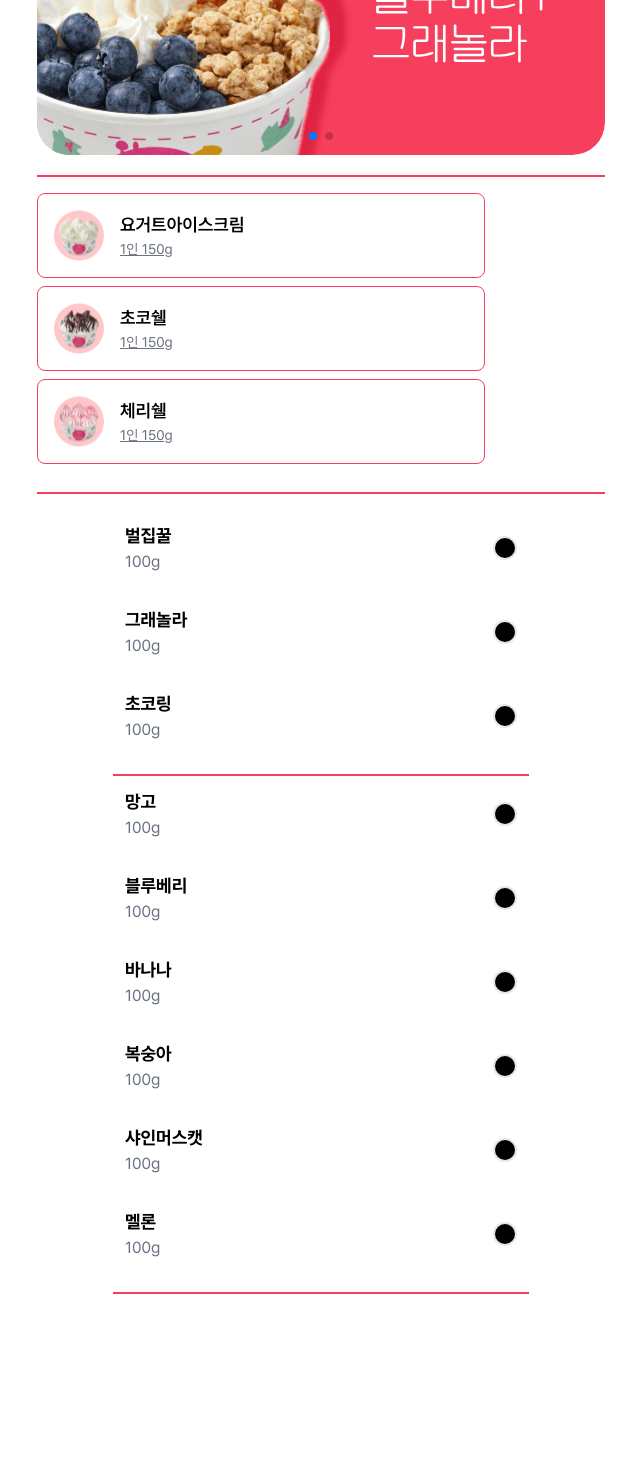
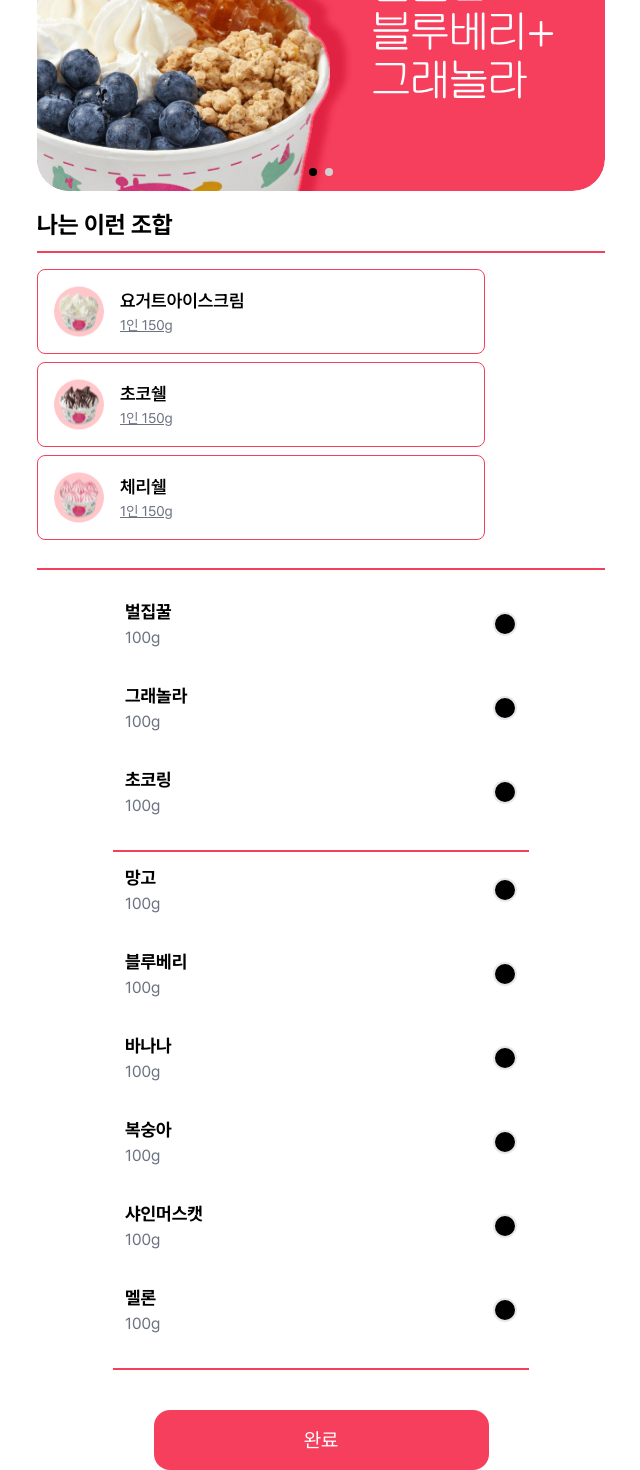
Before and after one commit to yourssu-summerthon-3/yoasobi-bbaddajeong-front, a Next.js app: page /home in a window 1280 px wide. Shown: the part 327-1797 px from the top of the page, without its empty margins (319-959 px from the left). Before the commit the page ends 1637 px from the top, so only its background shows below. Built offline with nearby package versions, Linux system fonts and the light colour scheme.

Commit message:
feat: 홈 화면 드롭다운 및 버튼 추가 구현

```diff
--- a/package.json
+++ b/package.json
@@ -9,6 +9,7 @@
     "lint": "next lint"
   },
   "dependencies": {
+    "@radix-ui/react-dropdown-menu": "^2.1.1",
     "next": "14.2.5",
     "react": "^18",
     "react-dom": "^18",
--- a/src/app/home/page.tsx
+++ b/src/app/home/page.tsx
@@ -28,12 +28,22 @@ export default function Home() {
         />
       </div>
 
+      <div className="text-[24px] font-bold mt-4">
+        나는 이게 조합
+      </div>
       <BannerCarousel />
-      <div className="mt-5 w-full h-0.5 bg-[#F63F5D]"></div>
+      <div className="text-[24px] font-bold mt-4">
+        나는 이런 조합
+      </div>
+      <div className="mt-2 w-full h-0.5 bg-[#F63F5D]"></div>
       <MenuSelector />
       <div className="mt-5 w-full h-0.5 bg-[#F63F5D]"></div>
       <Topping />
-      <div></div>
+      <div className="flex justify-center w-full mt-6">
+      <button className="bg-[#F63F5D] w-[335px] h-[60px] text-white text-center  rounded-[16px] text-[20px]">
+      완료
+    </button>
+    </div>
     </div>
   );
 }
--- /dev/null
+++ b/src/components/BannerCarousel.style.css
@@ -0,0 +1,8 @@
+.swiper-pagination-bullet {
+    background-color: #d1d1d1;
+    opacity: 1;
+  }
+
+  .swiper-pagination-bullet-active {
+    background-color: #000000;
+  }
--- a/src/components/BannerCarousel.tsx
+++ b/src/components/BannerCarousel.tsx
@@ -6,6 +6,7 @@ import { Pagination } from "swiper/modules";
 import Image from "next/image";
 import 추천조합1 from "../../public/추천조합1.svg";
 import 추천조합2 from "../../public/추천조합2.svg";
+import "./BannerCarousel.style.css"
 
 export default function BannerCarousel() {
   return (
@@ -13,7 +14,7 @@ export default function BannerCarousel() {
       spaceBetween={30}
       pagination={{ clickable: true }}
       modules={[Pagination]}
-      className="w-full mt-6"
+      className="w-full mt-2"
     >
       <SwiperSlide>
         <Image
--- a/src/components/Base.tsx
+++ b/src/components/Base.tsx
@@ -2,6 +2,7 @@
 import { useState } from "react";
 import { StaticImageData } from "next/image";
 import Image from "next/image";
+import * as DropdownMenu from "@radix-ui/react-dropdown-menu";
 import 기본 from "../../public/기본.svg";
 import 초코쉘 from "../../public/초코쉘.svg";
 import 체리쉘 from "../../public/체리쉘.svg";
@@ -12,6 +13,8 @@ interface MenuButtonProps {
   imgSrc: StaticImageData;
   isSelected: boolean;
   onClick: () => void;
+  onSelectGram: (gram: string) => void;
+  selectedGram: string;
 }
 
 function Base({
@@ -20,6 +23,8 @@ function Base({
   imgSrc,
   isSelected,
   onClick,
+  onSelectGram,
+  selectedGram,
 }: MenuButtonProps) {
   return (
     <button
@@ -47,43 +52,79 @@ function Base({
         >
           {label}
         </div>
-        <div
-          className={`underline text-sm ${
-            isSelected ? "text-white" : "text-gray-500"
-          }`}
-        >
-          {subLabel}
-        </div>
+        <DropdownMenu.Root>
+          <DropdownMenu.Trigger asChild>
+            <div
+              className={`underline text-sm cursor-pointer ${
+                isSelected ? "text-white" : "text-gray-500"
+              }`}
+            >
+              {selectedGram}
+            </div>
+          </DropdownMenu.Trigger>
+
+          <DropdownMenu.Portal>
+            <DropdownMenu.Content className="bg-white p-2 rounded shadow-lg text-lg">
+              {["1인 150g", "2인 300g", "3인 450g", "4인 600g"].map((gram) => (
+                <DropdownMenu.Item
+                  key={gram}
+                  className="cursor-pointer p-2 text-[15px] hover:bg-gray-200"
+                  onSelect={() => onSelectGram(gram)}
+                >
+                  {gram}
+                </DropdownMenu.Item>
+              ))}
+            </DropdownMenu.Content>
+          </DropdownMenu.Portal>
+        </DropdownMenu.Root>
       </div>
     </button>
   );
 }
 
 export default function MenuSelector() {
-  const [selected, setSelected] = useState("");
+  const [selected, setSelected] = useState<string | null>(null);
+  const [selectedGrams, setSelectedGrams] = useState({
+    요거트아이스크림: "1인 150g",
+    초코쉘: "1인 150g",
+    체리쉘: "1인 150g",
+  });
+
+  const handleSelectGram = (item: string, gram: string) => {
+    setSelectedGrams((prev) => ({
+      ...prev,
+      [item]: gram,
+    }));
+  };
 
   return (
     <div className="flex flex-col items-center w-full max-w-md mt-4">
       <Base
         label="요거트아이스크림"
-        subLabel="1인 150g"
+        subLabel={selectedGrams["요거트아이스크림"]}
         imgSrc={기본}
         isSelected={selected === "요거트아이스크림"}
         onClick={() => setSelected("요거트아이스크림")}
+        onSelectGram={(gram) => handleSelectGram("요거트아이스크림", gram)}
+        selectedGram={selectedGrams["요거트아이스크림"]}
       />
       <Base
         label="초코쉘"
-        subLabel="1인 150g"
+        subLabel={selectedGrams["초코쉘"]}
         imgSrc={초코쉘}
         isSelected={selected === "초코쉘"}
         onClick={() => setSelected("초코쉘")}
+        onSelectGram={(gram) => handleSelectGram("초코쉘", gram)}
+        selectedGram={selectedGrams["초코쉘"]}
       />
       <Base
         label="체리쉘"
-        subLabel="1인 150g"
+        subLabel={selectedGrams["체리쉘"]}
         imgSrc={체리쉘}
         isSelected={selected === "체리쉘"}
         onClick={() => setSelected("체리쉘")}
+        onSelectGram={(gram) => handleSelectGram("체리쉘", gram)}
+        selectedGram={selectedGrams["체리쉘"]}
       />
     </div>
   );
```
Also changed, not shown: 1 other file (tests, documents, lock files or other folders).
